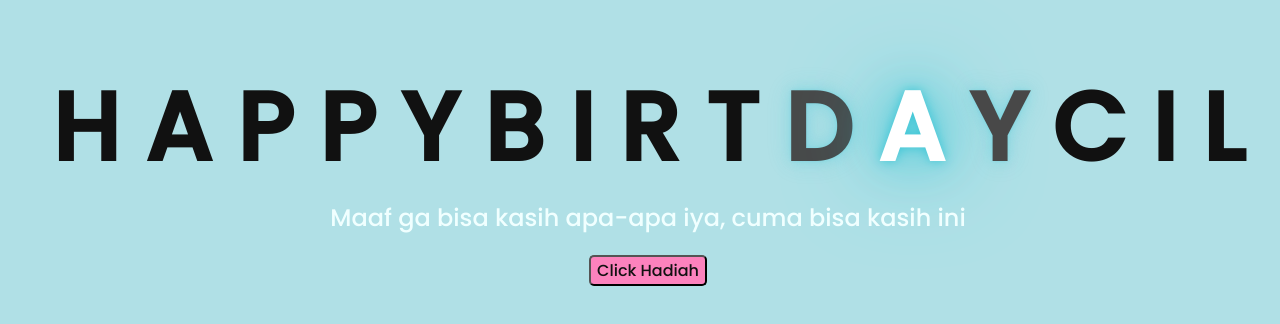
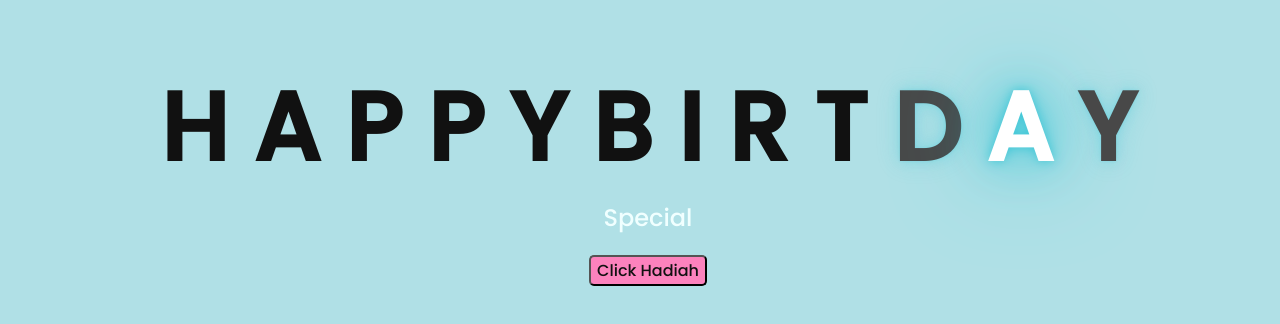
Before and after one commit to leobaguss/HBDdd, a plain HTML site: page index.html in a window 1280 px wide. Shown: the part 238-562 px from the top of the page. Drawn offline with Linux system fonts and the light colour scheme.

Commit message:
Update index.html

```diff
--- a/index.html
+++ b/index.html
@@ -23,12 +23,9 @@
         <span>D</span>
         <span>A</span>
         <span>Y</span>
-        <span>C</span>
-        <span>I</span>
-        <span>L</span>
     </div>
     <div class="description">
-        <span>Maaf ga bisa kasih apa-apa iya, cuma bisa kasih ini</span>
+        <span>Special </span>
     </div>
     <div class="button">
         <button>
```
